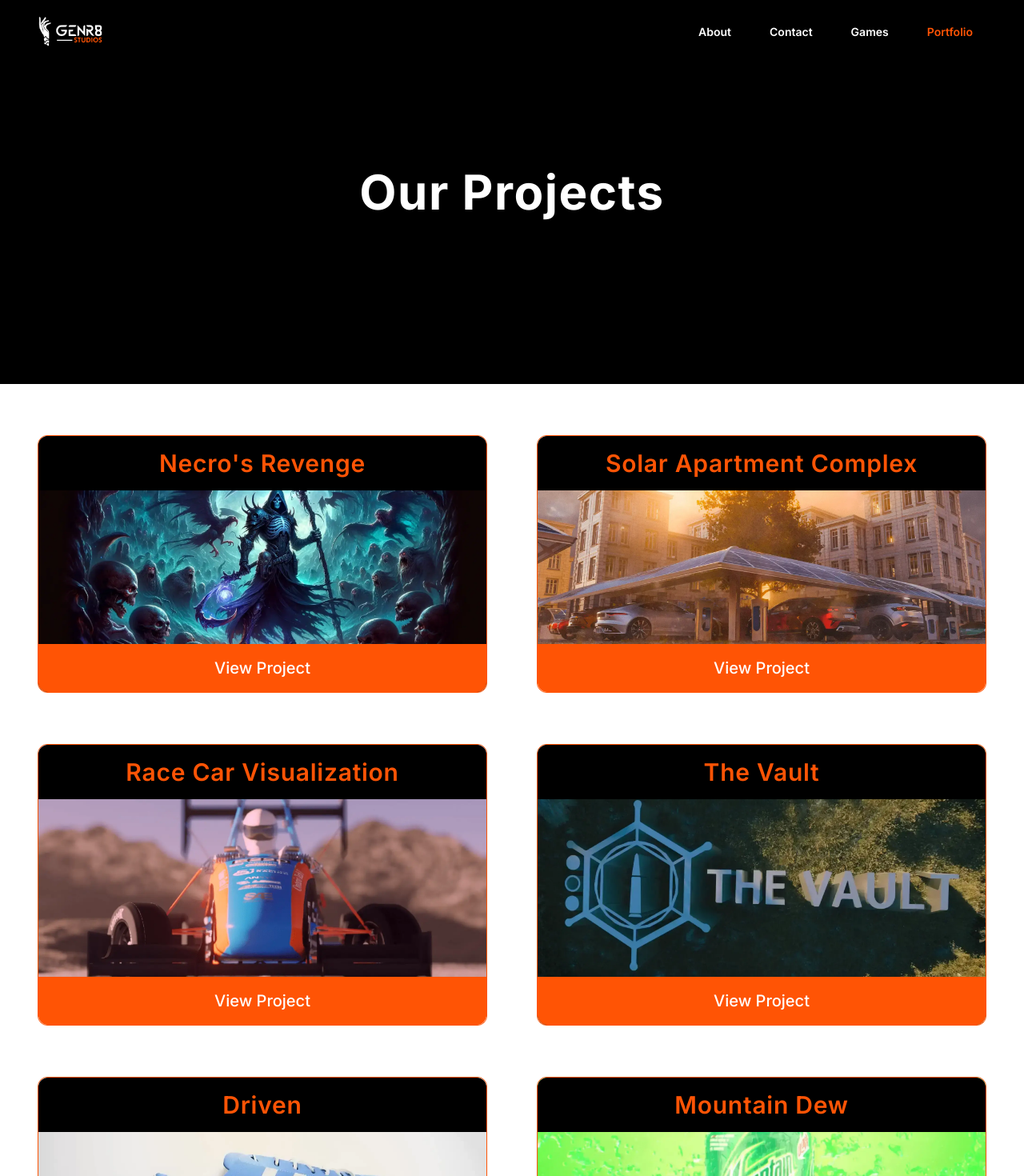
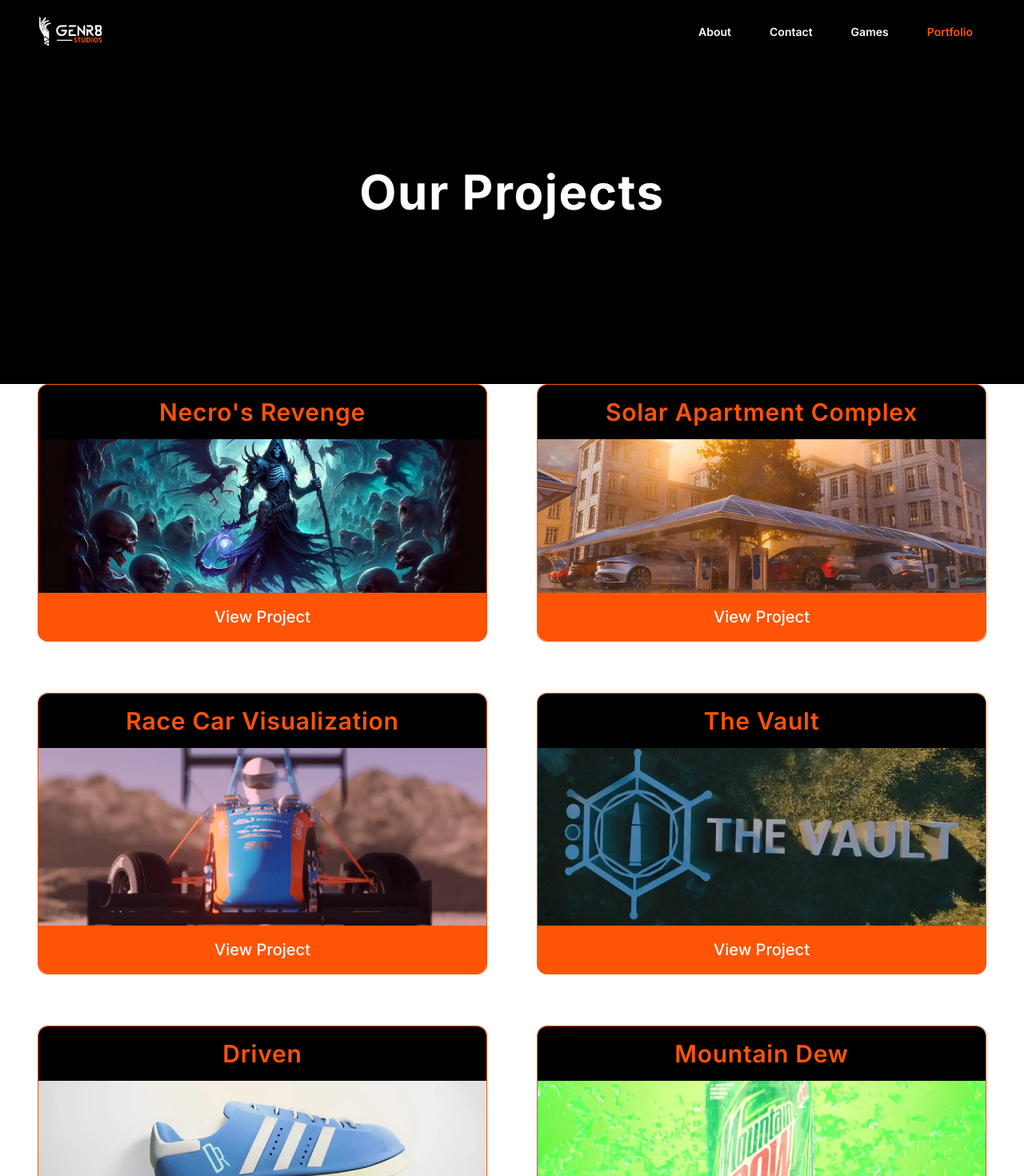
Before and after one commit to GENR8-Studios/genr8-studios-website-nextjs, a Next.js app: page /portfolio in a window 1280 px wide. Shown: the top 1470 px of the page at 80% size. Built offline with nearby package versions, Linux system fonts and the light colour scheme.

Commit message:
update styling

```diff
--- a/src/components/shared/Section/Projects.tsx
+++ b/src/components/shared/Section/Projects.tsx
@@ -3,8 +3,8 @@ import ProjectCard from "../Card/ProjectCard";
 
 const Projects = () => {
   return (
-    <section className="bg-black min-h-[100dvh] w-full">
-      <div className="bg-background flex flex-wrap justify-evenly gap-y-16 px-4 py-16">
+    <section className="bg-black min-h-[100dvh] w-full pb-32 lg:pb-16">
+      <div className="bg-background flex max-lg:flex-col lg:flex-wrap lg:justify-evenly max-lg:gap-y-36 lg:gap-y-16 px-4">
         {projects.map((card) => (
           <ProjectCard
             key={card.id}
```
